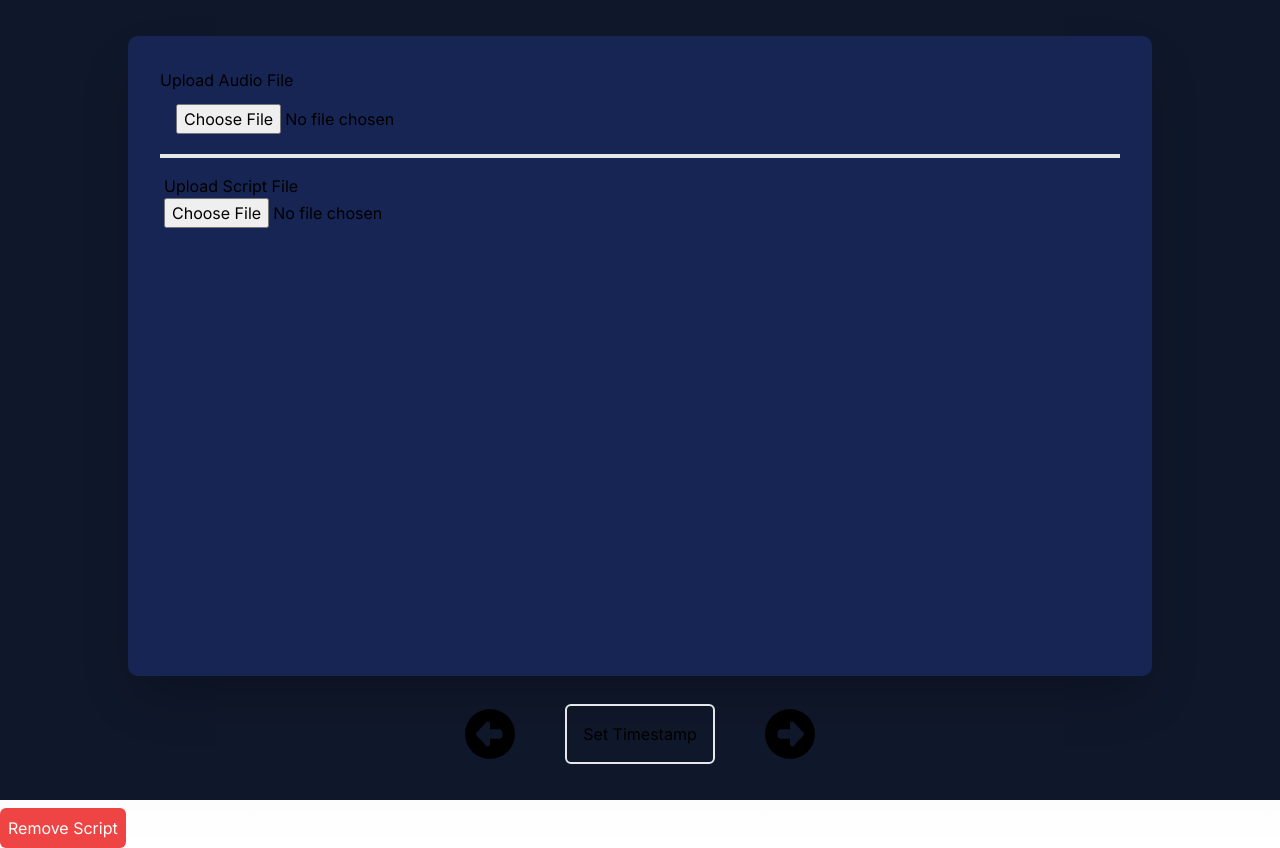
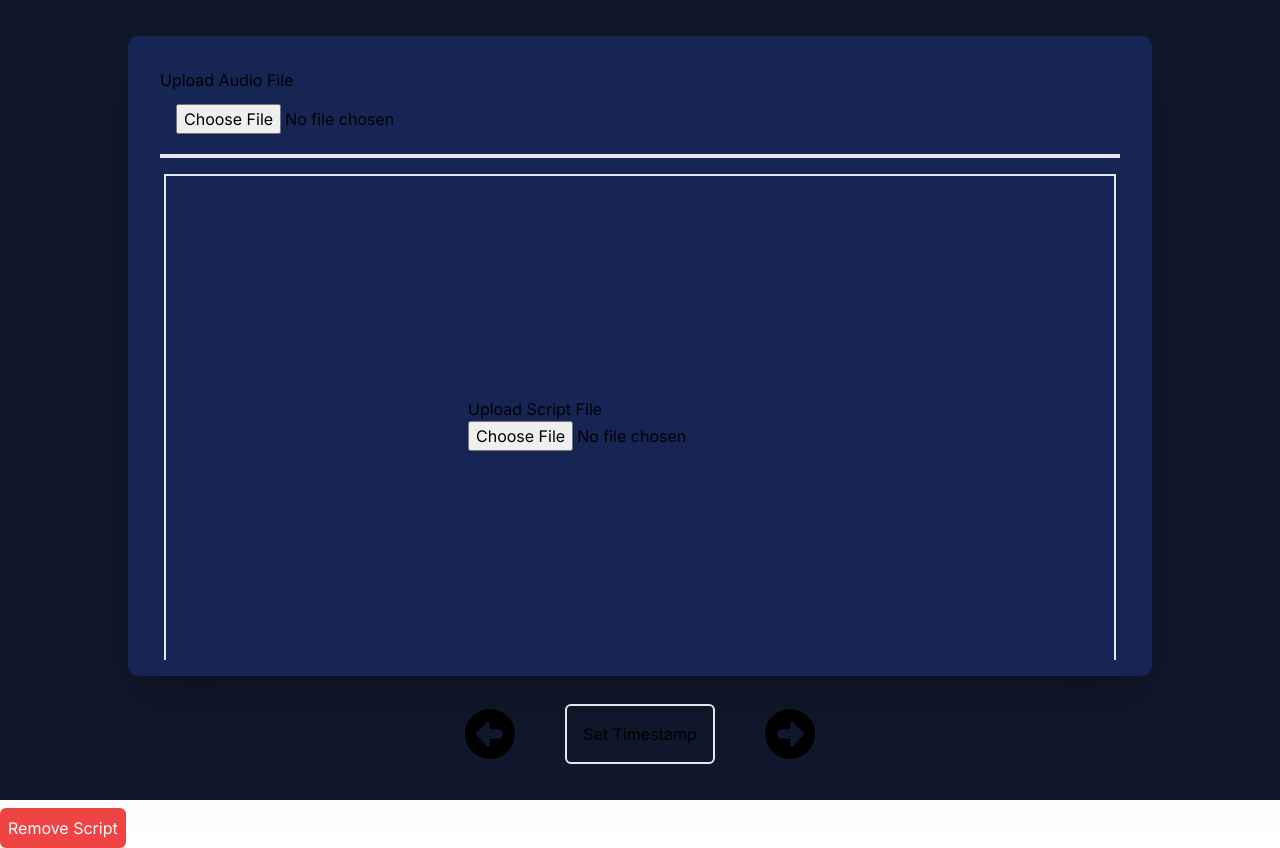
Before and after one commit to blncmusa/line-sync, a Next.js app: page / in a window 1280 px wide. Built offline with nearby package versions, Linux system fonts and the light colour scheme.

Commit message:
fixed: script upload design & timestamp decerment

```diff
--- a/src/app/components/Script.tsx
+++ b/src/app/components/Script.tsx
@@ -69,9 +69,11 @@ const Script: React.FC = () => {
   return (
     <div>
       {!scriptFile && (
-        <div>
-          <h1>Upload Script File</h1>
-          <input type="file" accept=".txt" onChange={handleScriptUpload} />
+        <div className="w-full h-[500px] flex items-center justify-center border-2">
+            <div className="flex-col">
+                <h1>Upload Script File</h1>
+                <input type="file" accept=".txt" onChange={handleScriptUpload} />
+            </div>
         </div>
       )}
       {scriptFile && (
--- a/src/app/components/Timestamp.tsx
+++ b/src/app/components/Timestamp.tsx
@@ -30,7 +30,7 @@ export default function Timestamp({ line, index }: { line: Line, index: number})
             icon={faTrashCan}
             onClick={handleDeleteTimestamp}
             className="text-slate-500 hover:text-red-400 transition-all duration-100 cursor-pointer"/>
-            <div className="flex items-center text-sm text-gray-300 bg-slate-600 rounded-[25px] p-3 w-[120px] gap-3">
+            <div className="flex items-center text-sm text-gray-300 bg-slate-600 rounded-[25px] p-3 w-[120px] gap-3 justify-center">
                 <p className="cursor-pointer text-md" onClick={subtractOneSecond}>-</p>
                 <p className="text-center">
                     {formatTimestamp(line.timestamp)}
--- a/src/app/page.tsx
+++ b/src/app/page.tsx
@@ -32,7 +32,7 @@ export default function Home() {
     <div>
       <button onClick={handleScriptRemove} className="p-2 bg-red-500 text-white rounded-md mt-2">Remove Script</button>
     </div>
-    {/* FIX THIS!!! */}
+    {/* FIX THIS!!! && fix decrement by 1 */}
     </>
   );
 }
--- a/src/store/useStore.ts
+++ b/src/store/useStore.ts
@@ -73,7 +73,7 @@ export const useStore = create<AudioState>((set) => ({
     }),
     decrementTimestamp: (index) => set((state) => {
         const updatedLines = [...state.lines];
-        if (updatedLines[index].timestamp !== null && updatedLines[index].timestamp! >= 1000) {
+        if (updatedLines[index].timestamp !== null) {
             updatedLines[index].timestamp! -= 1;
         }
         return { lines: updatedLines };
--- a/src/utils/formatTimestamp.ts
+++ b/src/utils/formatTimestamp.ts
@@ -1,6 +1,6 @@
 export function formatTimestamp(timestamp: number): string {
   const minutes = Math.floor(timestamp / 60);
   const seconds = Math.floor(timestamp % 60);
-  const milliseconds = Math.floor((timestamp - Math.floor(timestamp)) * 1000);
+  const milliseconds = Math.floor((timestamp - Math.floor(timestamp)) * 100);
   return `${minutes}:${seconds}:${milliseconds}`;
 }
```
